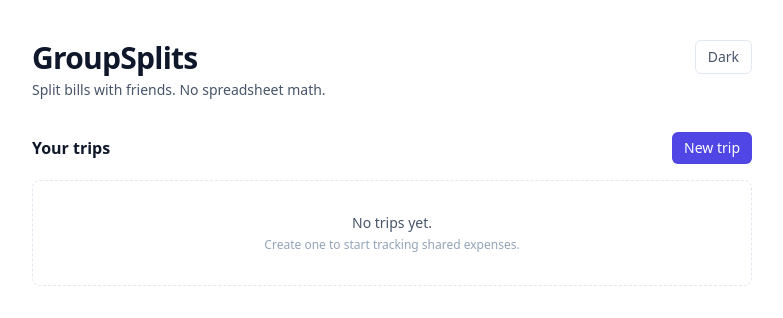
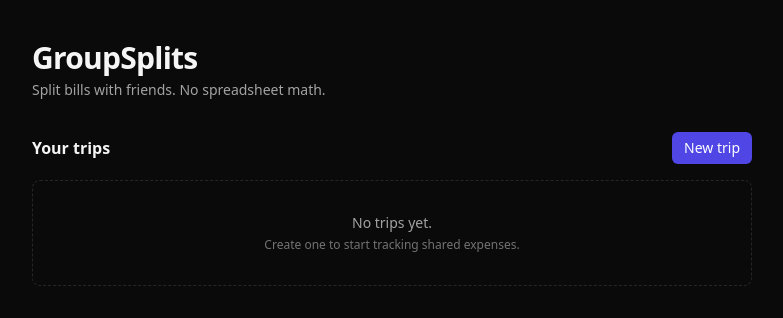
Before and after one commit to deba608/Group_Splits, a React (Vite) app: page / in a window 1280 px wide. Shown: the top 318 px of the page, without its empty margins (248-1031 px from the left). Built offline with nearby package versions, Linux system fonts and the light colour scheme.

Commit message:
Remove light mode; dark only

```diff
--- a/src/App.tsx
+++ b/src/App.tsx
@@ -4,18 +4,6 @@ import { formatMoney } from './lib/format'
 import { uid } from './lib/id'
 import { tripTotal, type Expense } from './lib/splits'
 import { loadTrips, saveTrips, type Trip } from './lib/storage'
-
-const THEME_KEY = 'groupsplits.theme'
-
-function initialTheme(): 'light' | 'dark' {
-  try {
-    const stored = localStorage.getItem(THEME_KEY)
-    if (stored === 'light' || stored === 'dark') return stored
-  } catch {
-    // ignore
-  }
-  return window.matchMedia('(prefers-color-scheme: dark)').matches ? 'dark' : 'light'
-}
 
 export default function App() {
   const [trips, setTrips] = useState<Trip[]>(loadTrips)
@@ -24,20 +12,10 @@ export default function App() {
   const [name, setName] = useState('')
   const [members, setMembers] = useState('')
   const [formError, setFormError] = useState('')
-  const [theme, setTheme] = useState<'light' | 'dark'>(initialTheme)
 
   useEffect(() => {
     saveTrips(trips)
   }, [trips])
-
-  useEffect(() => {
-    document.documentElement.classList.toggle('dark', theme === 'dark')
-    try {
-      localStorage.setItem(THEME_KEY, theme)
-    } catch {
-      // ignore
-    }
-  }, [theme])
 
   const trip = trips.find((t) => t.id === openTripId) ?? null
 
@@ -124,8 +102,6 @@ export default function App() {
       <TripView
         key={trip.id}
         trip={trip}
-        theme={theme}
-        onToggleTheme={() => setTheme((t) => (t === 'dark' ? 'light' : 'dark'))}
         onBack={() => setOpenTripId(null)}
         onAddExpense={(data) => addExpense(trip.id, data)}
         onDeleteExpense={(expenseId) => deleteExpense(trip.id, expenseId)}
@@ -148,14 +124,6 @@ export default function App() {
               Split bills with friends. No spreadsheet math.
             </p>
           </div>
-          <button
-            type="button"
-            onClick={() => setTheme((t) => (t === 'dark' ? 'light' : 'dark'))}
-            className="rounded-md border border-border bg-surface px-3 py-1.5 text-sm text-text-muted transition hover:bg-surface-2 hover:text-text"
-            aria-label="Toggle theme"
-          >
-            {theme === 'dark' ? 'Light' : 'Dark'}
-          </button>
         </header>
 
         <section className="mt-8">
--- a/src/components/TripView.tsx
+++ b/src/components/TripView.tsx
@@ -6,8 +6,6 @@ import AddExpenseForm from './AddExpenseForm'
 
 interface TripViewProps {
   trip: Trip
-  theme: 'light' | 'dark'
-  onToggleTheme: () => void
   onBack: () => void
   onAddExpense: (data: Omit<Expense, 'id'>) => void
   onDeleteExpense: (expenseId: string) => void
@@ -20,8 +18,6 @@ type Tab = 'expenses' | 'balances' | 'settle'
 
 export default function TripView({
   trip,
-  theme,
-  onToggleTheme,
   onBack,
   onAddExpense,
   onDeleteExpense,
@@ -97,13 +93,6 @@ export default function TripView({
             All trips
           </button>
           <div className="flex items-center gap-2">
-            <button
-              type="button"
-              onClick={onToggleTheme}
-              className="rounded-md border border-border bg-surface px-3 py-1.5 text-sm text-text-muted transition hover:bg-surface-2 hover:text-text"
-            >
-              {theme === 'dark' ? 'Light' : 'Dark'}
-            </button>
             <button
               type="button"
               className="rounded-md px-2 py-1 text-sm text-text-subtle transition hover:bg-danger-500/10 hover:text-danger-500"
--- a/src/index.css
+++ b/src/index.css
@@ -27,21 +27,6 @@
 }
 
 :root {
-  --bg: #ffffff;
-  --bg-subtle: #f8fafc;
-  --bg-muted: #f1f5f9;
-  --surface: #ffffff;
-  --surface-2: #f8fafc;
-  --border: #e2e8f0;
-  --border-strong: #cbd5e1;
-  --text: #0f172a;
-  --text-muted: #475569;
-  --text-subtle: #94a3b8;
-  --ring: #4f46e5;
-  color-scheme: light;
-}
-
-.dark {
   --bg: #0a0a0a;
   --bg-subtle: #111111;
   --bg-muted: #1a1a1a;
```
